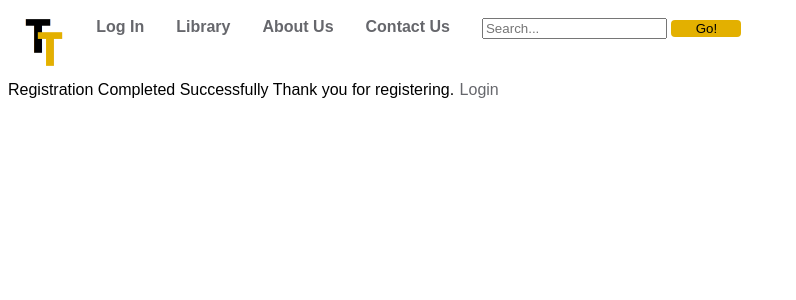
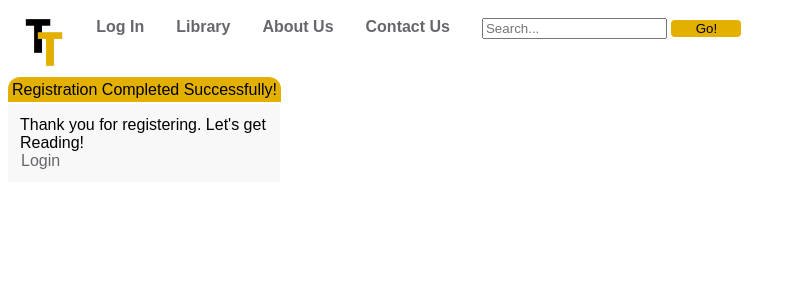
Before and after one commit to PeterRiser/ThothText, a Django app: page /register/success/ in a window 1280 px wide. Shown: the top 300 px of the page, without its empty margins (0-796 px from the left). Run offline with Django 3.2, Linux system fonts and the light colour scheme; parts of the project's set-up code (start-up, migrations or seed data) failed here and were passed over; some libraries are stand-ins or nearby versions.

Commit message:
created registration success page, update books display

```diff
--- a/home/static/myCSS.css
+++ b/home/static/myCSS.css
@@ -153,7 +153,10 @@ padding-bottom: 25px;
     clear: left;
     text-align: center;
 
-    background: #596a72; /* Old browsers */
+    background: #596a72;
+
+    /** gradient code can add if wish**/
+    /* Old browsers */
 /*background: -moz-linear-gradient(left, #596a72 0%, #cedce7 100%); /* FF3.6-15 */
 /*background: -webkit-linear-gradient(left, #596a72 0%,#cedce7 100%); /* Chrome10-25,Safari5.1-6 */
 /*background: linear-gradient(to right, #596a72 0%,#cedce7 100%); /* W3C, IE10+, FF16+, Chrome26+, Opera12+, Safari7+ */
@@ -196,6 +199,7 @@ div.img {
 }
 
 .img:hover{
+opacity: .8;
 background-color: #e2e4ee
 }
 
@@ -218,13 +222,15 @@ background-color: #e2e4ee
 .responsive {
     padding: 6 6px;
     float: left;
-    border: 1px solid black;
+    border: 2px solid;
+    border-color: #596a72;
     width: 24.99999%;
     margin-right: 5px;
+    background-color: #f8f8f8
 }
 
 .responsive:hover{
-    border: 8px solid black;
+    border: 3px solid black;
     background-color: #e2e4ee;
 }
 
@@ -310,13 +316,13 @@ a:visited {
 a:focus {
   border-bottom: 1px solid;
   background: #e2e4ee;
-  color: white;
+  color:#e3b000 ;
 }
 
 a:hover {
   border-bottom: 1px solid;
   background: #e2e4ee;
-  color: white;
+  color: #e3b000;
 }
 
 a:active {
@@ -449,3 +455,32 @@ a.register:active {
   background: #e2e4ee;
   color: #e2e4ee;
 }
+
+
+h7{
+
+    background:#e3b000 ;
+    opacity: 80;
+    color:black;
+   border-top-left-radius:  12px;
+   border-top-right-radius: 12px;
+   padding: 4px;
+
+
+
+}
+
+.textArea{
+    background-color: #f8f8f8;
+    opacity: 80;
+    color:black;
+    padding: 12px;
+   margin-top:5px;
+    width: 272px;
+
+}
+
+.Spacer{
+    position: absolute;
+    margin-top: 20px;
+}
--- /dev/null
+++ b/home/static/success.css
@@ -0,0 +1,5 @@
+h7{
+    background:#e3b000 ;
+    opacity: 40;
+    color: blue;
+}
--- a/home/templates/registration/login.html
+++ b/home/templates/registration/login.html
@@ -2,7 +2,7 @@
     {% extends "index.html" %}
  {% load staticfiles %}
 <link rel = "stylesheet" href= "{% static 'Login.css' %}" > >
-
+<body>
 
 {% block head %}<div class ="boxt"><h2>Login</h2></div>{% endblock %}
 
@@ -25,5 +25,5 @@
     </div>
 {% endblock %}
 
-
+  </body>
 </html>
--- a/home/templates/registration/success.html
+++ b/home/templates/registration/success.html
@@ -1,8 +1,12 @@
 {% extends "index.html" %}
+{%load staticfiles %}
+  <link rel = "stylesheet" href= "{% static 'success.css' %}" >
+  <div class ="Spacer">
 {% block head %}
- Registration Completed Successfully
+ <h7>Registration Completed Successfully!</h7>
 {% endblock %}
 {% block content %}
-    Thank you for registering.
-    <a href="/">Login</a>
+<div class = "textArea">
+    Thank you for registering. Let's get Reading! <br>
+    <a  href="/">Login</a> </div></div>
 {% endblock %}
```
Also changed, not shown: home/static/Login.css (+0 -33 lines), db.sqlite3, home/templates/registration/success.css (deleted).
